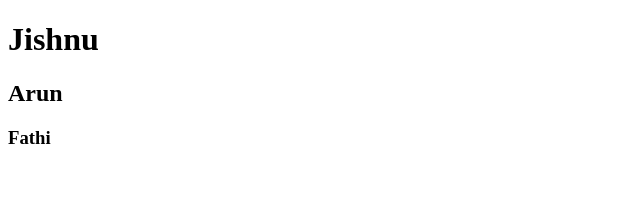
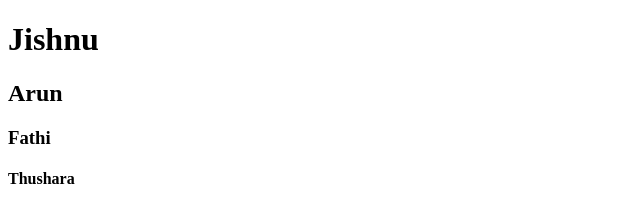
Before and after one commit to jishnupunathil/demo, a plain HTML site: page index.html in a window 1280 px wide. Shown: the full height of the page, 0-640 px from the left. Drawn offline with Linux system fonts and the light colour scheme.

Commit message:
changes in index

```diff
--- a/index.html
+++ b/index.html
@@ -10,5 +10,6 @@
     <h1>Jishnu</h1>
     <h2>Arun</h2>
     <h3>Fathi</h3>
+    <h4> Thushara</h4>
 </body>
 </html>
```
